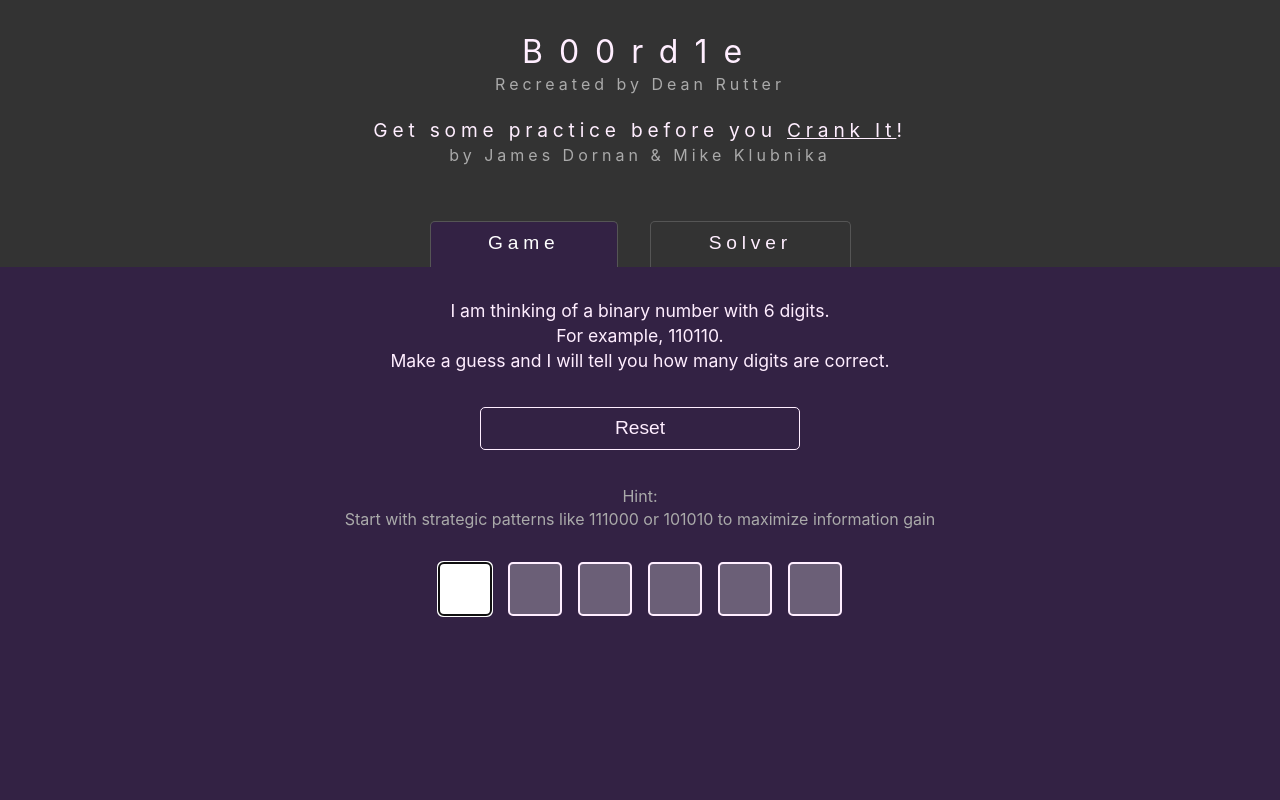
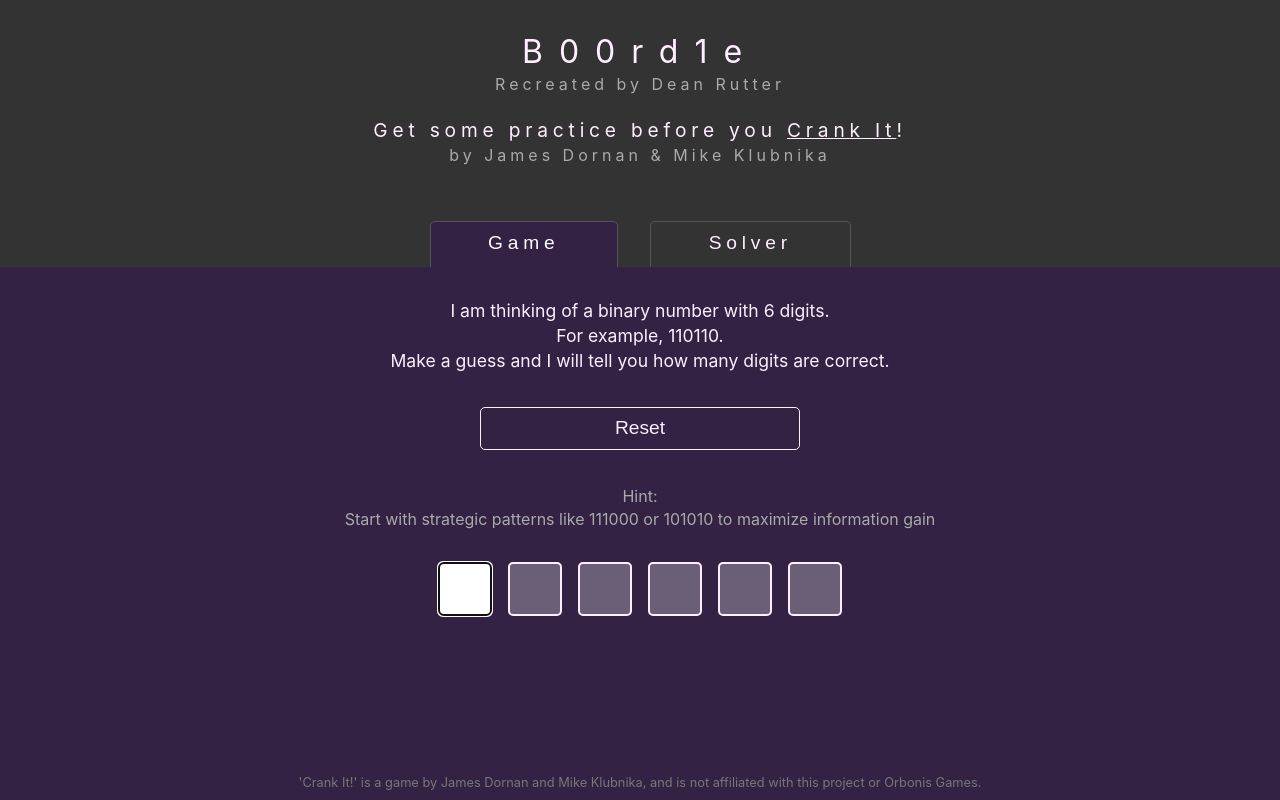
Before and after one commit to Orbonis/boordle, a React (Create React App) app: page / in a window 1280 px wide. Built offline with nearby package versions, Linux system fonts and the light colour scheme.

Commit message:
Added a disclaimer for the Crank It game ownership

```diff
--- a/src/app.scss
+++ b/src/app.scss
@@ -4,6 +4,7 @@ $tip-text-color: #aaa;
 $text-color: #fef;
 $tab-border-color: #555;
 $active-text-color: #fff;
+$disclaimer-text-color: #777;
 
 .app {
     background-color: $primary-bg-color;
@@ -179,6 +180,22 @@ $active-text-color: #fff;
             }
         }
     }
+
+    .disclaimer {
+        display: flex;
+        justify-content: center;
+        align-items: center;
+        font-size: 0.8rem;
+        position: fixed;
+        bottom: 0;
+        left: 0;
+        right: 0;
+        padding: 10px;
+        background-color: $primary-bg-color;
+        color: $disclaimer-text-color;
+        text-align: center;
+        line-height: 1.2;
+    }
 }
 
 @media (max-width: 600px) {
--- a/src/app.tsx
+++ b/src/app.tsx
@@ -123,6 +123,9 @@ class App extends React.Component<Properties, State> {
                         </button>
                     </div>
                 </header>
+                <div className="disclaimer">
+                    'Crank It!' is a game by James Dornan and Mike Klubnika, and is not affiliated with this project or Orbonis Games.
+                </div>
                 { tab }
             </div>
         );
```
